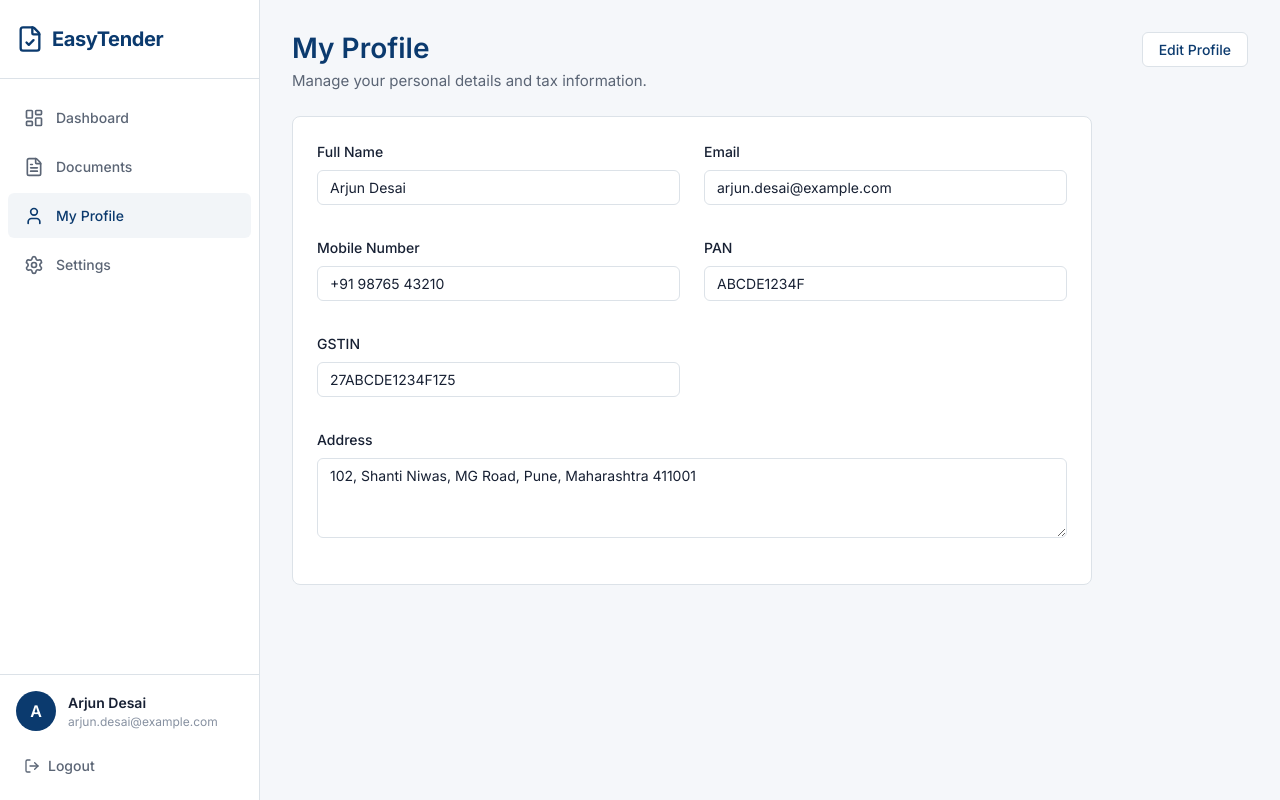
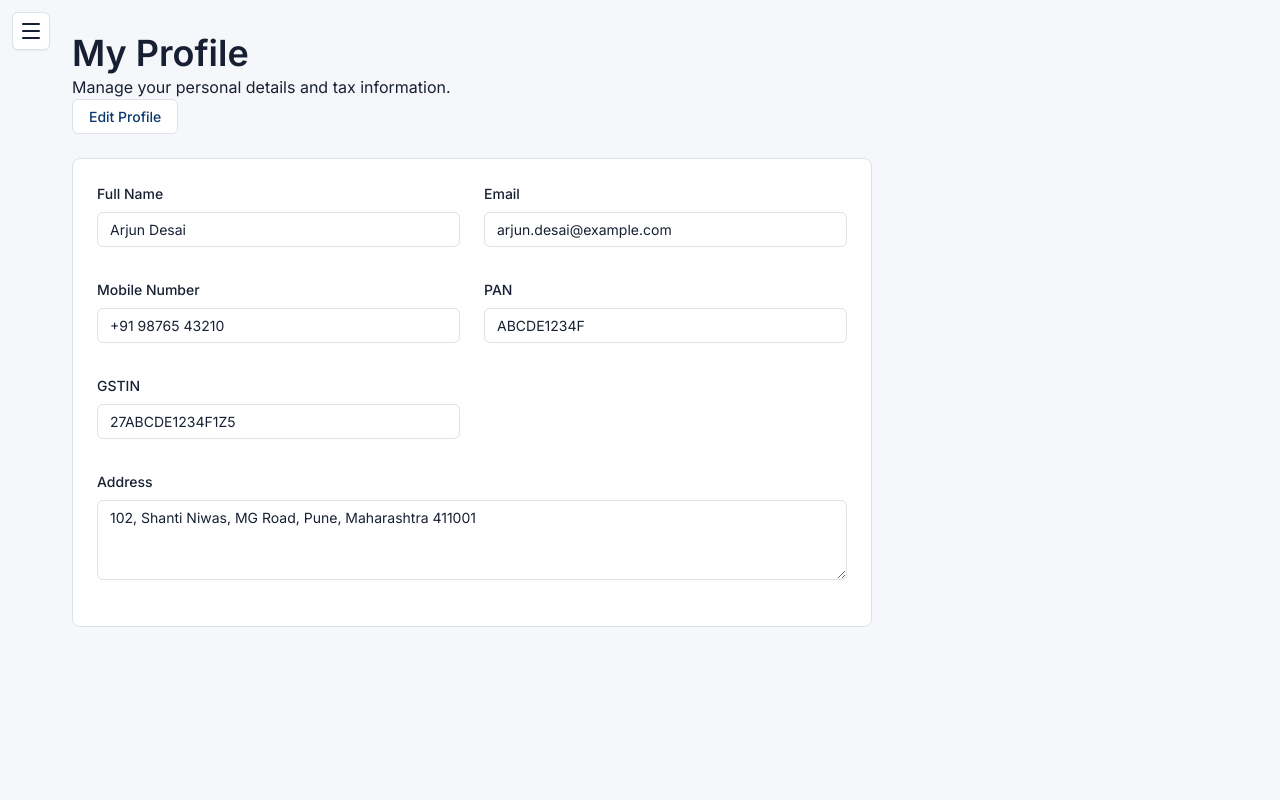
Before and after one commit to disha-satpute/EasyTender-v0, a React (Vite) app: page /profile in a window 1280 px wide. Built offline with nearby package versions, Linux system fonts and the light colour scheme.

Commit message:
feat: setup navigation and sidebar structure

```diff
--- a/src/App.jsx
+++ b/src/App.jsx
@@ -1,11 +1,10 @@
-import { Routes, Route } from 'react-router-dom';
+import { Routes, Route, Navigate } from 'react-router-dom';
 import Landing from './pages/Landing';
 import Login from './pages/Login';
 import SignUp from './pages/SignUp';
-import Dashboard from './pages/Dashboard';
+import Profile from './pages/Profile';
 import Documents from './pages/Documents';
-import Editor from './pages/Editor';
-import Profile from './pages/Profile';
+import DocumentWorkspacePage from './pages/DocumentWorkspacePage';
 import AppLayout from './layouts/AppLayout';
 
 function App() {
@@ -17,13 +16,14 @@ function App() {
 
       {/* Authenticated Routes wrapped in AppLayout */}
       <Route element={<AppLayout />}>
-        <Route path="/dashboard" element={<Dashboard />} />
+        {/* Dashboard is now the core Document Workspace */}
+        <Route path="/dashboard" element={<DocumentWorkspacePage />} />
+
+        {/* Documents page is kept as it was in the past */}
         <Route path="/documents" element={<Documents />} />
+
         <Route path="/profile" element={<Profile />} />
       </Route>
-
-      {/* Editor has its own special 3-panel layout, so it is outside AppLayout */}
-      <Route path="/editor" element={<Editor />} />
     </Routes>
   );
 }
--- a/src/data/mockData.js
+++ b/src/data/mockData.js
@@ -29,9 +29,37 @@ export const mockDocuments = [
   },
   {
     id: 'doc-5',
+    name: 'IFR',
+    category: 'Financial',
+    lastUpdated: '1 week ago',
+    status: 'Open'
+  },
+  {
+    id: 'doc-6',
+    name: 'Stamp Paper',
+    category: 'Declarations',
+    lastUpdated: '1 week ago',
+    status: 'Open'
+  },
+  {
+    id: 'doc-7',
     name: 'Bandhpatra',
-    category: 'Other',
-    lastUpdated: '1 week ago',
+    category: 'Declarations',
+    lastUpdated: '2 weeks ago',
+    status: 'Open'
+  },
+  {
+    id: 'doc-8',
+    name: 'Experience Certificate',
+    category: 'Experience',
+    lastUpdated: '2 weeks ago',
+    status: 'Open'
+  },
+  {
+    id: 'doc-9',
+    name: 'Affidavit',
+    category: 'Declarations',
+    lastUpdated: '3 weeks ago',
     status: 'Open'
   },
 ];
--- a/src/layouts/AppLayout.css
+++ b/src/layouts/AppLayout.css
@@ -14,11 +14,22 @@
   display: flex;
   flex-direction: column;
   flex-shrink: 0;
+  transition: transform 0.3s ease, width 0.3s ease;
+}
+
+.app-sidebar.closed {
+  width: 0;
+  transform: translateX(-100%);
+  border-right: none;
+  overflow: hidden;
 }
 
 .sidebar-header {
   padding: var(--spacing-6) var(--spacing-4);
   border-bottom: 1px solid var(--color-border);
+  display: flex;
+  justify-content: space-between;
+  align-items: center;
 }
 
 .logo {
@@ -32,6 +43,17 @@
   font-size: 1.25rem;
   font-weight: 700;
   letter-spacing: -0.02em;
+}
+
+.sidebar-close-btn {
+  color: var(--color-text-secondary);
+  border-radius: var(--radius-sm);
+  padding: 4px;
+}
+
+.sidebar-close-btn:hover {
+  background-color: var(--color-bg);
+  color: var(--color-text-primary);
 }
 
 .sidebar-nav {
@@ -71,6 +93,7 @@
   display: flex;
   flex-direction: column;
   gap: var(--spacing-4);
+  white-space: nowrap;
 }
 
 .user-profile-preview {
@@ -135,31 +158,55 @@
 /* Main Content Area */
 .app-content {
   flex: 1;
-  overflow-y: auto;
   position: relative;
+  display: flex;
+  flex-direction: column;
+  overflow: hidden; /* Prevent double scrollbars, child decides scroll */
 }
 
-.content-container {
+/* Hamburger Toggle */
+.sidebar-toggle-btn {
+  position: absolute;
+  top: 12px;
+  left: 12px;
+  z-index: 50;
+  background-color: var(--color-surface);
+  color: var(--color-text-primary);
+  border: 1px solid var(--color-border);
+  box-shadow: var(--shadow-sm);
+  border-radius: var(--radius-md);
+  padding: 6px;
+  display: flex;
+  align-items: center;
+  justify-content: center;
+}
+
+.sidebar-toggle-btn:hover {
+  background-color: var(--color-bg);
+}
+
+/* Common container utility for pages that need standard padding (like Profile) */
+.page-container {
   padding: var(--spacing-8);
   max-width: 1200px;
   margin: 0 auto;
+  width: 100%;
+  overflow-y: auto;
+  flex: 1;
 }
 
 /* Responsive adjustments */
 @media (max-width: 768px) {
-  .app-sidebar {
+  .app-sidebar.open {
     position: fixed;
-    transform: translateX(-100%);
-    z-index: 50;
     height: 100%;
-    transition: transform 0.3s ease;
+    z-index: 100;
+    width: 260px;
+    transform: translateX(0);
+    box-shadow: var(--shadow-lg);
   }
 
-  .app-sidebar.open {
-    transform: translateX(0);
-  }
-
-  .content-container {
+  .page-container {
     padding: var(--spacing-4);
   }
 }
--- a/src/layouts/AppLayout.jsx
+++ b/src/layouts/AppLayout.jsx
@@ -1,10 +1,12 @@
 import { Outlet, Link, useLocation } from 'react-router-dom';
-import { LayoutDashboard, FileText, User, Settings, LogOut, FileCheck } from 'lucide-react';
+import { LayoutDashboard, FileText, User, Settings, LogOut, FileCheck, Menu, X } from 'lucide-react';
+import { useState } from 'react';
 import './AppLayout.css';
 import { mockUser } from '../data/mockData';
 
 const AppLayout = () => {
   const location = useLocation();
+  const [isSidebarOpen, setIsSidebarOpen] = useState(false);
 
   const navItems = [
     { path: '/dashboard', label: 'Dashboard', icon: LayoutDashboard },
@@ -13,26 +15,34 @@ const AppLayout = () => {
     { path: '/settings', label: 'Settings', icon: Settings },
   ];
 
+  const getIsActive = (itemPath) => {
+    return location.pathname.startsWith(itemPath);
+  };
+
   return (
     <div className="app-layout">
       {/* Sidebar */}
-      <aside className="app-sidebar">
+      <aside className={`app-sidebar ${isSidebarOpen ? 'open' : 'closed'}`}>
         <div className="sidebar-header">
           <div className="logo">
             <FileCheck className="logo-icon" size={28} />
             <span className="logo-text">EasyTender</span>
           </div>
+          <button className="sidebar-close-btn" onClick={() => setIsSidebarOpen(false)}>
+            <X size={20} />
+          </button>
         </div>
 
         <nav className="sidebar-nav">
           {navItems.map((item) => {
             const Icon = item.icon;
-            const isActive = location.pathname.startsWith(item.path);
+            const isActive = getIsActive(item.path);
             return (
               <Link
                 key={item.path}
                 to={item.path}
                 className={`nav-item ${isActive ? 'active' : ''}`}
+                onClick={() => { if (window.innerWidth <= 768) setIsSidebarOpen(false); }}
               >
                 <Icon size={20} />
                 <span>{item.label}</span>
@@ -60,9 +70,12 @@ const AppLayout = () => {
 
       {/* Main Content Area */}
       <main className="app-content">
-        <div className="content-container">
-          <Outlet />
-        </div>
+        {!isSidebarOpen && (
+          <button className="sidebar-toggle-btn" onClick={() => setIsSidebarOpen(true)}>
+            <Menu size={24} />
+          </button>
+        )}
+        <Outlet />
       </main>
     </div>
   );
--- a/src/pages/Profile.jsx
+++ b/src/pages/Profile.jsx
@@ -17,7 +17,7 @@ const Profile = () => {
   };
 
   return (
-    <div className="profile-page">
+    <div className="profile-page page-container">
       <header className="page-header">
         <div>
           <h1 className="page-title">My Profile</h1>
```
